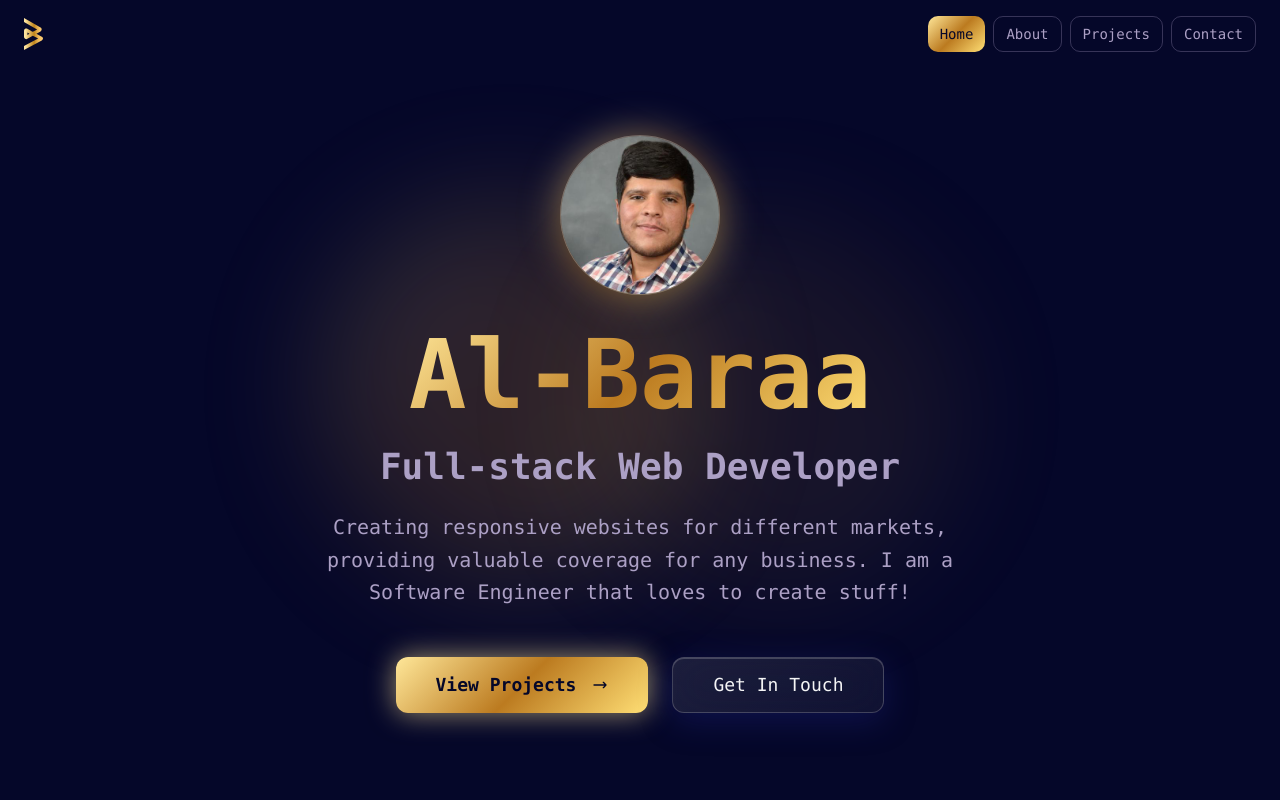
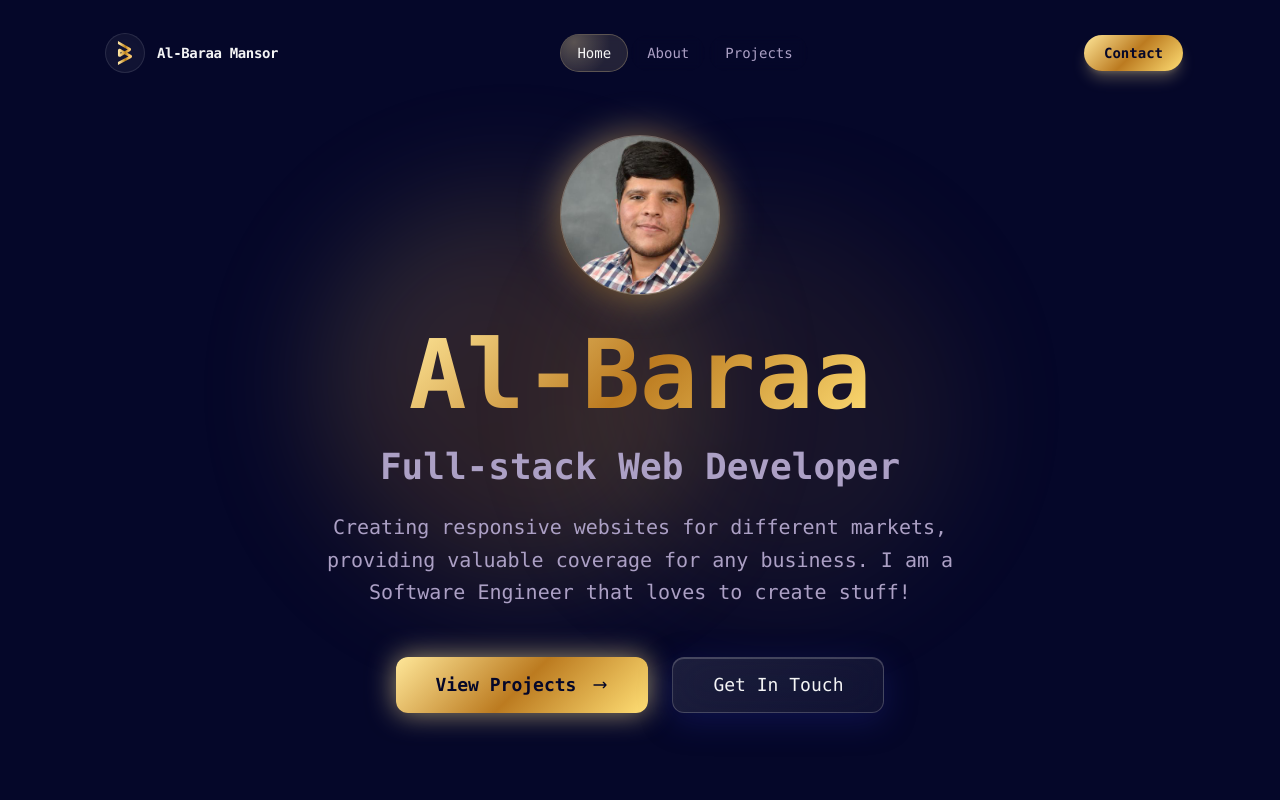
Before and after one commit to BaraaMansor/Portfolio, a React (Vite) app: page / in a window 1280 px wide. Shown: the top 800 px of the page. Built offline with nearby package versions, Linux system fonts and the light colour scheme; a web font is replaced by a local one.

Commit message:
Adjusted UI/UX of navbar

```diff
--- a/src/components/Navbar.tsx
+++ b/src/components/Navbar.tsx
@@ -1,5 +1,5 @@
-import { useState, useEffect, useCallback } from 'react';
-import { useMotionValue, useTransform, motion } from 'framer-motion';
+import { useState, useEffect, useCallback, useMemo } from 'react';
+import { motion } from 'framer-motion';
 import { Button } from '@/components/ui/button';
 import {
   Sheet,
@@ -10,18 +10,17 @@ import {
 
 const Navbar = () => {
   const [activeSection, setActiveSection] = useState('hero');
+  const [isScrolled, setIsScrolled] = useState(false);
 
-  // Use useMotionValue for scroll-based animations (no re-renders)
-  const scrollY = useMotionValue(0);
-  const navOpacity = useTransform(scrollY, [0, 20], [0, 0.8]);
-  const navBlur = useTransform(scrollY, [0, 20], [0, 20]);
-
-  const sections = [
+  const sections = useMemo(
+    () => [
       { id: 'hero', label: 'Home' },
       { id: 'about', label: 'About' },
       { id: 'projects', label: 'Projects' },
       { id: 'contact', label: 'Contact' },
-  ];
+    ],
+    []
+  );
 
   useEffect(() => {
     const observerOptions = {
@@ -46,11 +45,11 @@ const Navbar = () => {
       if (el) observer.observe(el);
     });
 
-    // Update motion value instead of state (no re-renders)
     const handleScroll = () => {
-      scrollY.set(window.scrollY);
+      setIsScrolled(window.scrollY > 10);
     };
 
+    handleScroll();
     window.addEventListener('scroll', handleScroll, { passive: true });
 
     return () => {
@@ -59,75 +58,103 @@ const Navbar = () => {
       });
       window.removeEventListener('scroll', handleScroll);
     };
-  }, [scrollY]);
+  }, [sections]);
 
   const scrollToSection = useCallback((sectionId: string) => {
     const element = document.getElementById(sectionId);
     if (element) {
-      element.scrollIntoView({ behavior: 'smooth' });
+      const navHeight = document.getElementById('site-nav')?.offsetHeight ?? 96;
+      const targetY = element.getBoundingClientRect().top + window.scrollY - navHeight - 8;
+      window.scrollTo({ top: Math.max(0, targetY), behavior: 'smooth' });
     }
   }, []);
 
   return (
     <motion.nav
-      className="fixed top-0 left-0 right-0 w-full z-50 transition-colors duration-300"
-      style={{
-        backgroundColor: useTransform(
-          scrollY,
-          [0, 20],
-          ['rgba(9, 10, 34, 0)', 'rgba(9, 10, 34, 0.8)']
-        ),
-        backdropFilter: useTransform(
-          scrollY,
-          [0, 20],
-          ['blur(0px)', 'blur(20px)']
-        ),
-        boxShadow: useTransform(
-          scrollY,
-          [0, 20],
-          ['none', '0 4px 6px -1px rgba(0, 0, 0, 0.1)']
-        ),
-      }}
+      id="site-nav"
+      className="fixed inset-x-0 top-4 z-50 flex justify-center pointer-events-none transition-all duration-300"
+      animate={{ opacity: 1, y: 0 }}
+      initial={{ opacity: 0, y: -12 }}
     >
-      <div className="container mx-auto px-6 py-4">
-        <div className="flex items-center justify-between">
-          {/* Logo */}
-          <div
-            className="text-2xl font-bold gradient-text cursor-pointer"
+      <div className="pointer-events-auto w-full max-w-6xl px-4">
+        <motion.div
+          className={`rounded-2xl md:rounded-full px-3 md:px-4 py-2.5 md:py-3 flex items-center gap-3 transition-[background-color,transform,backdrop-filter,box-shadow,border-color] duration-300 ${
+            isScrolled
+              ? 'bg-[rgba(9,10,34,0.82)] border border-white/10 shadow-[0_20px_80px_rgba(0,0,0,0.35)] backdrop-blur-xl'
+              : 'bg-transparent border border-transparent shadow-none backdrop-blur-0'
+          }`}
+          layout
+        >
+          <button
+            className="flex items-center gap-3 rounded-full px-2 py-1 focus:outline-none focus:ring-2 focus:ring-offset-2 focus:ring-[hsl(var(--primary))] focus:ring-opacity-70 focus:ring-offset-transparent"
             onClick={() => scrollToSection('hero')}
+            aria-label="Go to top"
           >
-            <img
-              src="/myLogoGold.svg"
-              alt="Al-Baraa Logo"
-              className="h-8 w-auto"
-            />
-          </div>
+            <span className="inline-flex h-10 w-10 items-center justify-center rounded-full bg-white/5 border border-white/10 shadow-inner">
+              <img src="/myLogoGold.svg" alt="Al-Baraa Logo" className="h-6 w-6" />
+            </span>
+            <span className="text-sm font-semibold tracking-tight text-foreground hidden sm:inline">
+              Al-Baraa Mansor
+            </span>
+          </button>
 
-          {/* Navigation Links */}
-          <div className="hidden md:flex items-center space-x-2">
-            {sections.map(section => (
+          <div className="hidden md:flex flex-1 items-center justify-center gap-1">
+            {sections
+              .filter(section => section.id !== 'contact')
+              .map(section => {
+                const isActive = activeSection === section.id;
+                return (
                   <Button
                     key={section.id}
                     variant="ghost"
                     size="sm"
                     onClick={() => scrollToSection(section.id)}
-                className={`nav-button transition-colors duration-200 ${
-                  activeSection === section.id
-                    ? 'nav-button-active'
-                    : 'nav-button-inactive'
+                    className={`relative px-4 py-2 rounded-full text-sm font-medium transition-colors duration-200 ${
+                      isActive
+                        ? 'text-foreground bg-[rgba(255,229,161,0.12)] shadow-[0_0_0_1px_rgba(255,229,161,0.35)]'
+                        : 'text-muted-foreground hover:text-foreground hover:bg-white/5'
                     }`}
-                data-active={activeSection === section.id}
+                    data-active={isActive}
                   >
-                {section.label}
+                    {isActive && (
+                      <span className="absolute inset-0 rounded-full bg-[radial-gradient(circle_at_20%_20%,rgba(255,229,161,0.25),transparent_60%)]" aria-hidden />
+                    )}
+                    <span className="relative">{section.label}</span>
                   </Button>
-            ))}
+                );
+              })}
           </div>
 
-          {/* Mobile Menu */}
-          <div className="md:hidden">
+          <div className="hidden md:flex items-center ml-auto">
+            {(() => {
+              const isContactActive = activeSection === 'contact';
+              return (
+                <Button
+                  size="sm"
+                  onClick={() => scrollToSection('contact')}
+                  className={`rounded-full px-5 py-2 text-sm font-semibold text-[hsl(var(--primary-foreground))] transition transform hover:-translate-y-[1px] ${
+                    isContactActive
+                      ? 'shadow-[0_0_0_1px_rgba(255,229,161,0.6),0_10px_30px_rgba(255,229,161,0.45)]'
+                      : 'shadow-lg shadow-[rgba(255,229,161,0.28)] hover:shadow-[rgba(255,229,161,0.4)]'
+                  }`}
+                  style={{ background: 'var(--gradient-accent)' }}
+                  data-active={isContactActive}
+                >
+                  Contact
+                </Button>
+              );
+            })()}
+          </div>
+
+          <div className="md:hidden ml-auto">
             <Sheet>
               <SheetTrigger asChild>
-                <Button variant="ghost" size="icon">
+                <Button
+                  variant="ghost"
+                  size="icon"
+                  className="rounded-full border border-white/10 hover:bg-white/10"
+                  aria-label="Open menu"
+                >
                   <svg
                     className="w-6 h-6"
                     fill="none"
@@ -143,30 +170,61 @@ const Navbar = () => {
                   </svg>
                 </Button>
               </SheetTrigger>
-              <SheetContent side="right" className="w-[250px] sm:w-[300px]">
-                <div className="flex flex-col space-y-4 mt-8">
-                  {sections.map(section => (
+              <SheetContent
+                side="right"
+                className="w-[260px] sm:w-[320px] bg-[hsl(var(--surface))] border-l border-white/10 text-foreground"
+              >
+                <div className="pt-6 pb-4">
+                  <div className="flex items-center gap-3">
+                    <span className="inline-flex h-10 w-10 items-center justify-center rounded-full bg-white/5 border border-white/10 shadow-inner">
+                      <img src="/myLogoGold.svg" alt="Al-Baraa Logo" className="h-6 w-6" />
+                    </span>
+                    <div className="flex flex-col">
+                      <span className="text-sm font-semibold text-foreground">Navigation</span>
+                      <span className="text-xs text-muted-foreground">Jump to a section</span>
+                    </div>
+                  </div>
+                </div>
+                <div className="flex flex-col space-y-3">
+                  {sections.map(section => {
+                    const isActive = activeSection === section.id;
+                    const isContact = section.id === 'contact';
+                    return (
                       <SheetClose asChild key={section.id}>
                         <Button
                           variant="ghost"
                           size="lg"
                           onClick={() => scrollToSection(section.id)}
-                        className={`w-full justify-start transition-colors duration-200 ${
-                          activeSection === section.id
-                            ? 'nav-button-active'
-                            : 'nav-button-inactive'
+                          className={`w-full justify-start rounded-xl text-base ${
+                            isContact
+                              ? 'text-[hsl(var(--primary-foreground))] shadow-[rgba(255,229,161,0.28)_0_8px_24px] hover:shadow-[rgba(255,229,161,0.4)_0_10px_32px]'
+                              : ''
+                          } ${
+                            isActive
+                              ? isContact
+                                ? 'shadow-[0_0_0_1px_rgba(255,229,161,0.5),0_10px_30px_rgba(255,229,161,0.45)]'
+                                : 'text-foreground bg-[rgba(255,229,161,0.12)] shadow-[0_0_0_1px_rgba(255,229,161,0.35)]'
+                              : isContact
+                                ? 'text-muted-foreground'
+                                : 'text-muted-foreground hover:text-foreground hover:bg-white/5'
                           }`}
-                        data-active={activeSection === section.id}
+                          style={
+                            isContact
+                              ? { background: 'var(--gradient-accent)' }
+                              : undefined
+                          }
+                          data-active={isActive}
                         >
                           {section.label}
                         </Button>
                       </SheetClose>
-                  ))}
+                    );
+                  })}
                 </div>
               </SheetContent>
             </Sheet>
           </div>
-        </div>
+        </motion.div>
       </div>
     </motion.nav>
   );
```
Lines whose indentation alone changed are shown as unchanged.
